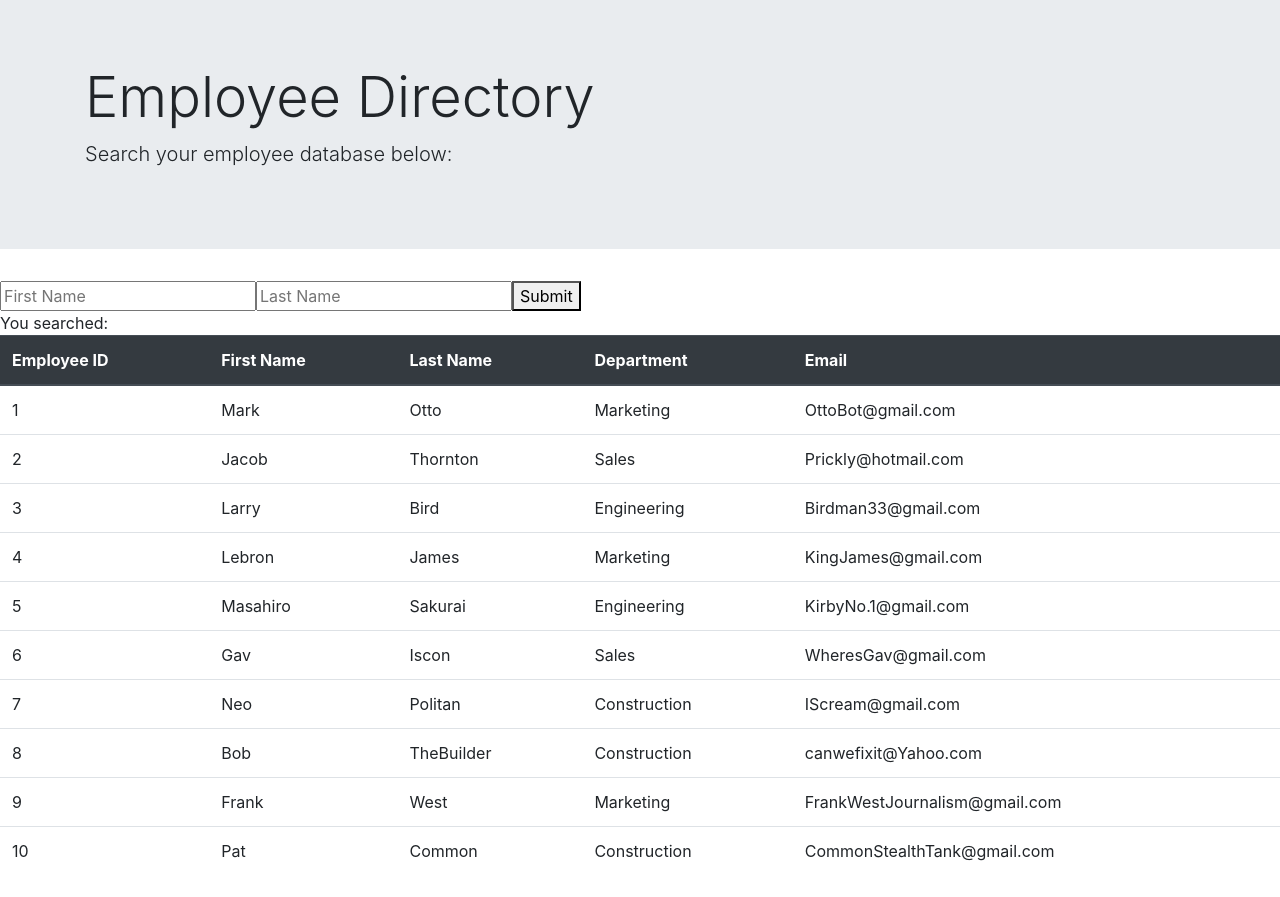
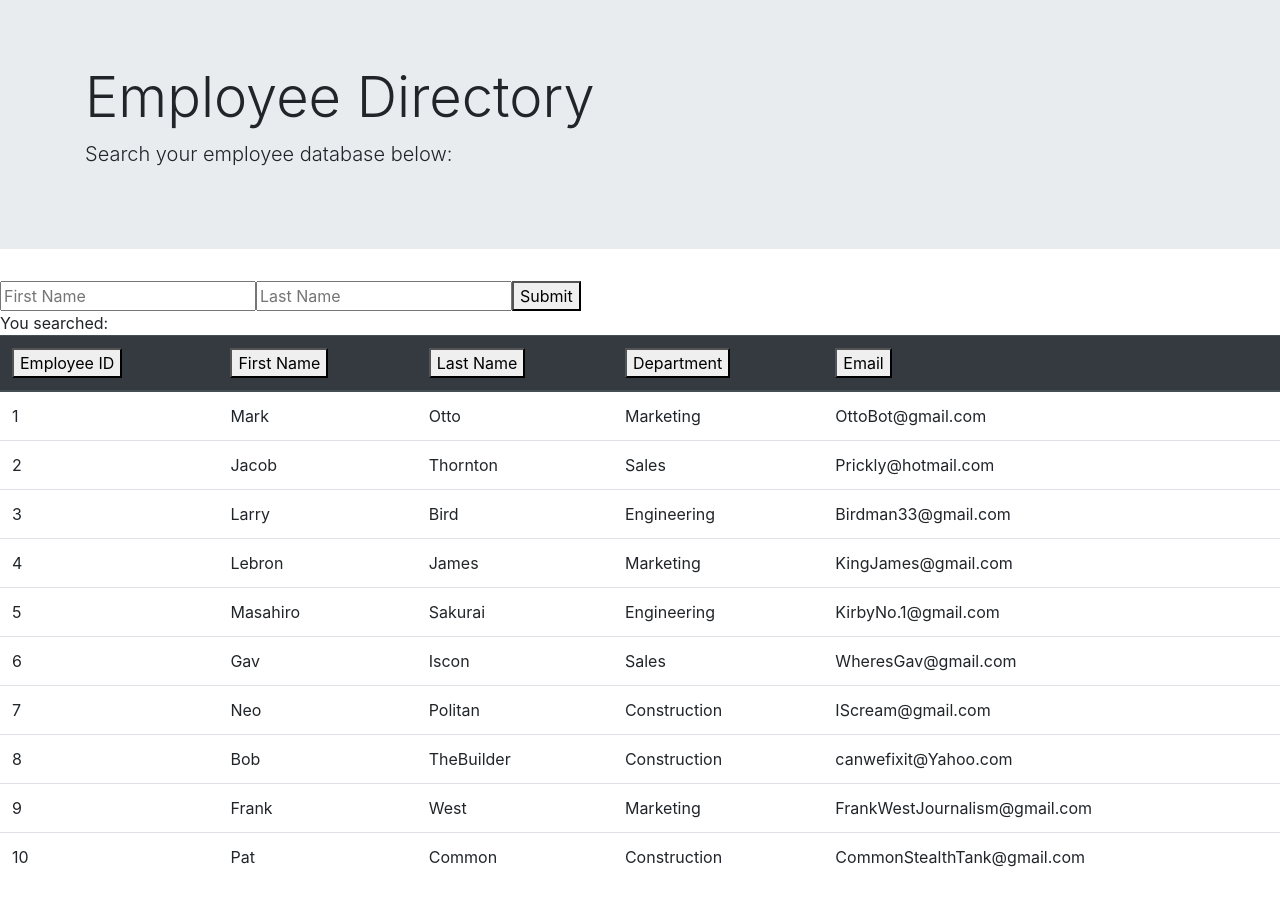
Before and after one commit to Jermayy/EmployeeDirectory, a React (Create React App) app: page / in a window 1280 px wide. Built offline with nearby package versions, Linux system fonts and the light colour scheme.

Commit message:
Sort by Category functionality working

```diff
--- a/src/App.js
+++ b/src/App.js
@@ -1,41 +1,25 @@
 import React, { Component } from 'react';
 import './App.css';
 import Header from './components/Header';
-import Row from './components/Row';
 import SearchBar from './components/SearchBar';
 import Table from './components/Table';
 import sampleEmployees from './sampleEmployees.json';
 
 
-// function App() {
-
-// }
-
-// export default App;
-
-
 function App(){
 
-const [employeeResults] = React.useState(sampleEmployees);
 
   return(
     <div>
 <Header/>
 <SearchBar/>
-{/* <Table
-  id= {sampleEmployees[0].id}
-  firstName= {sampleEmployees[0].firstName}
-  lastName= {sampleEmployees[0].lastName}
-  department= {sampleEmployees[0].department}
-  email= {sampleEmployees[0].email}
-/> */}
 
-<Table/>
+<Table employees= {sampleEmployees}  />
 
 
 </div>
 
-  )
+)
 
 }
 
--- a/src/components/Table.js
+++ b/src/components/Table.js
@@ -1,10 +1,52 @@
-import React, {Component} from 'react';
-import sampleEmployees from './../sampleEmployees.json'
-import Row from './Row';
+import React from 'react';
 
 
 
-  function Table (){
+
+const useSortableData = (employees, config = null)=>{
+    const [sortConfig, setSortConfig] = React.useState(null);
+
+    const sortedSampleEmployees = React.useMemo(() =>{
+        let sortableEmployees = [...employees];
+        if (sortConfig !== null) {
+            sortableEmployees.sort((a,b) => {
+                if (a[sortConfig.key]<b[sortConfig.key]){
+                    return sortConfig.direction === 'ascending'? -1 : 1;
+                }
+                if (a[sortConfig.key]>b[sortConfig.key]){
+                    return sortConfig.direction === 'ascending'? 1 : -1;
+            }
+            return 0;
+        });
+        }
+
+        return sortableEmployees;
+    }, [employees, sortConfig]);
+
+    const requestSort = key => {
+        let direction = 'ascending';
+        if (sortConfig && sortConfig.key === key && sortConfig.direction === 'ascending'){
+            direction = 'descending';
+        }
+        setSortConfig({key, direction});
+    }
+
+    return {employees: sortedSampleEmployees, requestSort, sortConfig};
+};
+
+
+
+
+  const Table = props =>{
+
+    const { employees, requestSort, sortConfig } = useSortableData(props.employees);
+    const getClassNamesFor = (name) => {
+      if (!sortConfig) {
+        return;
+      }
+      return sortConfig.key === name ? sortConfig.direction : undefined;
+    };
+
 
 
 
@@ -13,16 +55,16 @@ return (
     <table className="table">
   <thead className="thead-dark">
     <tr>
-      <th scope="col">Employee ID</th>
-      <th scope="col">First Name</th>
-      <th scope="col">Last Name</th>
-      <th scope="col">Department</th>
-      <th scope="col">Email</th>
+      < th scope="col"> <button onClick={() => requestSort('id')} className={getClassNamesFor('id')}> Employee ID </button></th>
+      <th scope="col"> <button onClick={() => requestSort('firstName')} className={getClassNamesFor('firstName')}>First Name </button></th>
+      <th scope="col"> <button onClick={() => requestSort('lastName')} className={getClassNamesFor('lastName')}>Last Name </button> </th>
+      <th scope="col"> <button onClick={() => requestSort('department')}className={getClassNamesFor('department')}>Department </button></th>
+      <th scope="col"> <button onClick={() => requestSort('email')} className={getClassNamesFor('email')}>Email </button></th>
     </tr>
   </thead>
   <tbody>
 
-  {sampleEmployees.map(employee =>{
+  {employees.map(employee =>{
       return(
 
       <tr key={employee.id}>
```
Also changed, not shown: src/components/RenderBootstrap.js (+0 -9 lines), src/components/TableHeader.js (deleted).
